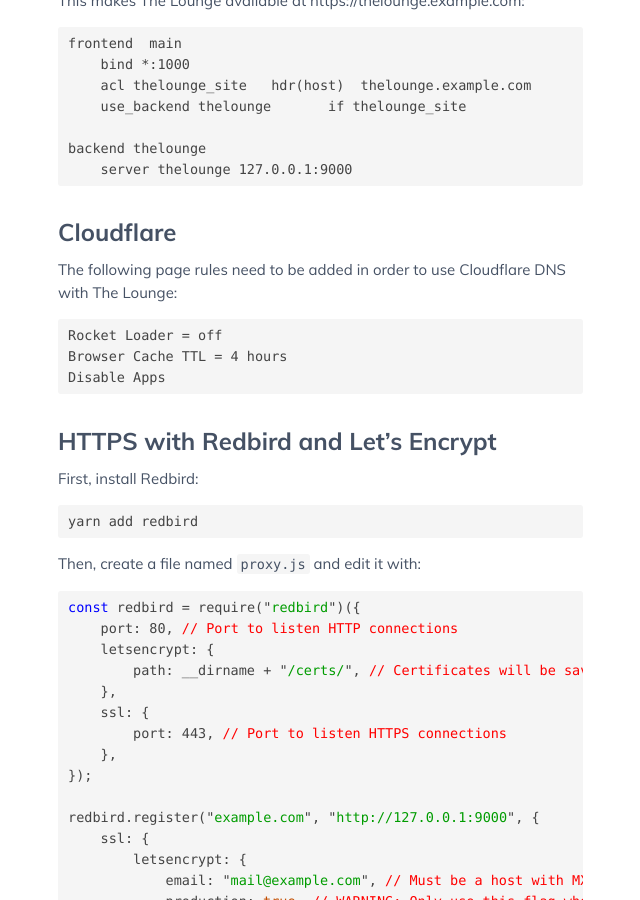
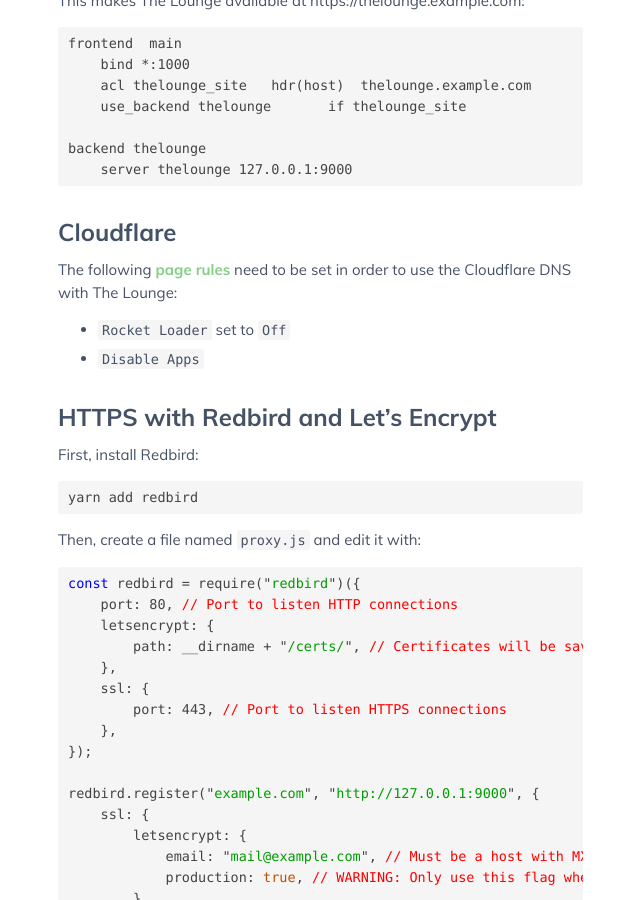
Before and after one commit to thelounge/thelounge.github.io, a Jekyll site: the page built from _guides/reverse-proxies.md, in a window 1280 px wide and 900 px high, scrolled down 1986 px. Shown: the whole window, without its empty margins (412-1052 px from the left). Built offline with Jekyll 4.4.1, drawn with Linux system fonts in a browser that asks for light colours; comment, search, counter and statistics services are not loaded.

Commit message:
Update CloudFlare setup instructions

````diff
--- a/_guides/reverse-proxies.md
+++ b/_guides/reverse-proxies.md
@@ -85,13 +85,10 @@
 
 ## [Cloudflare](https://www.cloudflare.com/)
 
-The following page rules need to be added in order to use Cloudflare DNS with The Lounge:
+The following [page rules](https://support.cloudflare.com/hc/en-us/articles/218411427) need to be set in order to use the Cloudflare DNS with The Lounge:
 
-```
-Rocket Loader = off
-Browser Cache TTL = 4 hours
-Disable Apps
-```
+- `Rocket Loader` set to `Off`
+- `Disable Apps`
 
 ## HTTPS with [Redbird](https://www.npmjs.com/package/redbird) and [Let's Encrypt](https://letsencrypt.org/)
 
````
